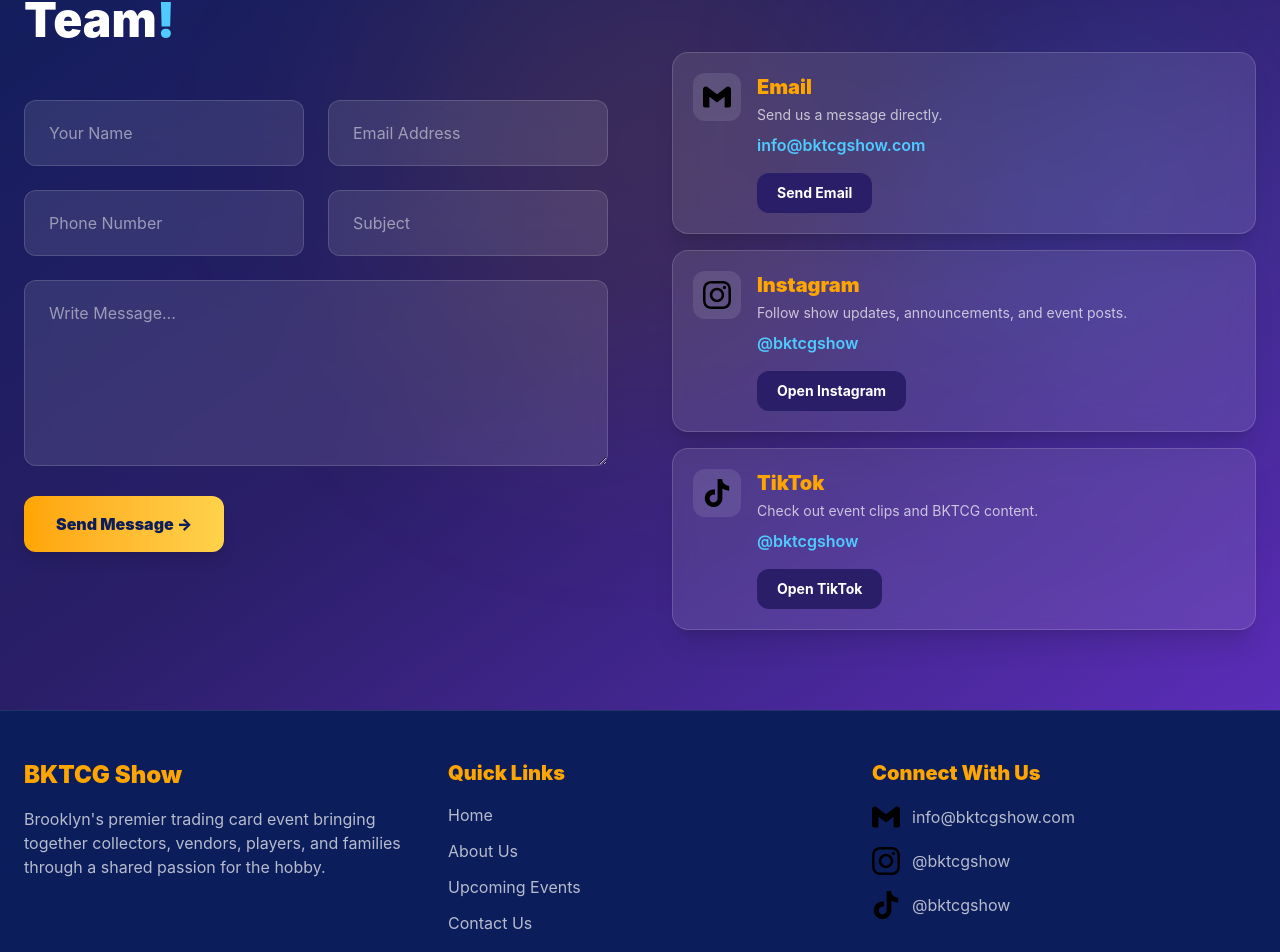
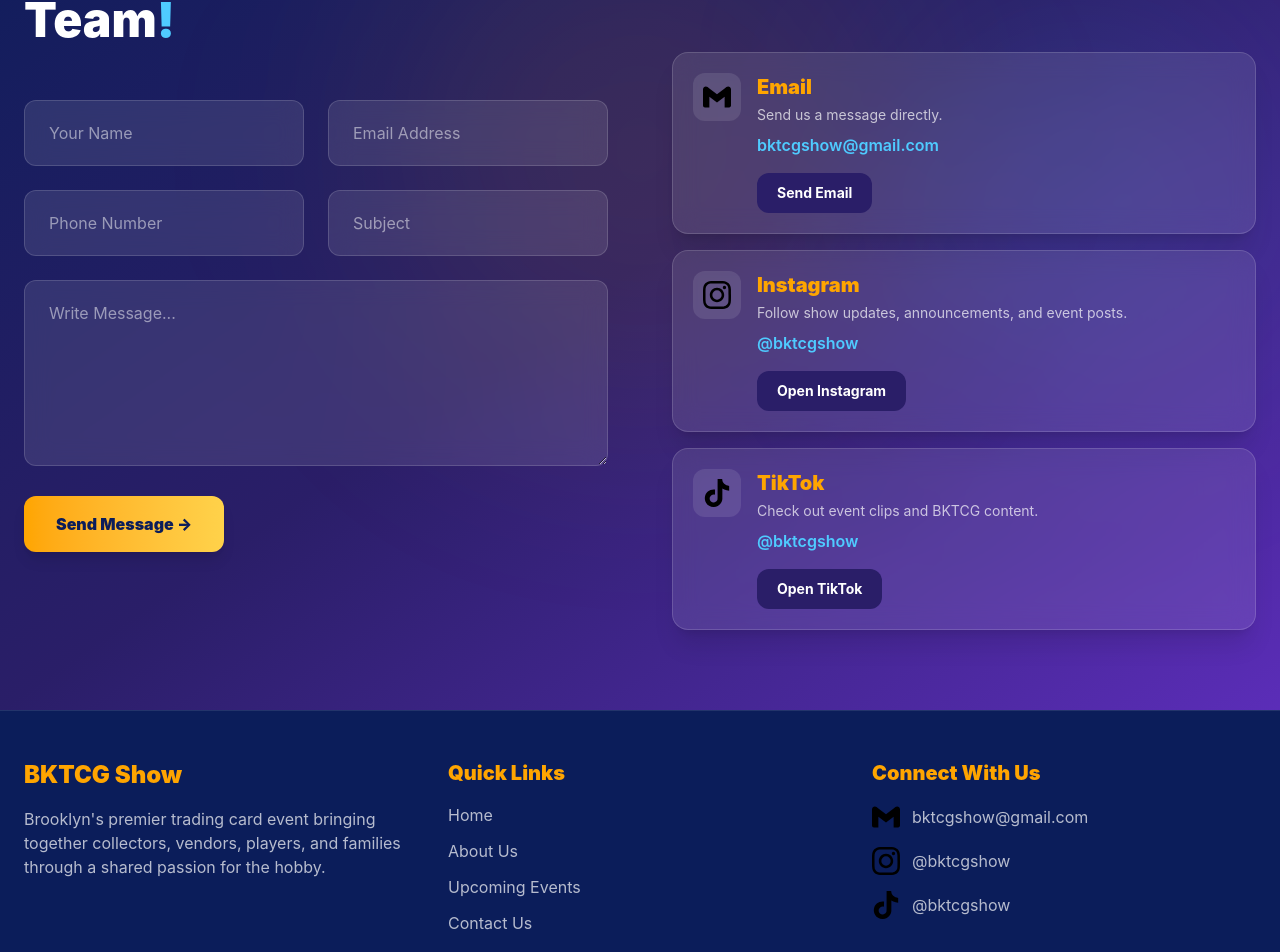
Before and after one commit to chrisw0987/bktcg, a React (Vite) app: page /contact in a window 1280 px wide. Shown: the part 277-1229 px from the top of the page. Built offline with nearby package versions, Linux system fonts and the light colour scheme.

Commit message:
Updated footer and contact us page email

```diff
--- a/src/components/Footer.jsx
+++ b/src/components/Footer.jsx
@@ -48,7 +48,7 @@ function Footer() {
 
               <div className="flex items-center gap-3">
                 <img src={email_logo} className="w-7 h-7"></img>
-                <span>info@bktcgshow.com</span>
+                <span>bktcgshow@gmail.com</span>
               </div>
 
               <div className="flex items-center gap-3">
--- a/src/pages/ContactUs.jsx
+++ b/src/pages/ContactUs.jsx
@@ -149,7 +149,7 @@ function ContactUs() {
                   </p>
 
                   <p className="mt-2 font-semibold text-[#4FCBFF]">
-                    info@bktcgshow.com
+                    bktcgshow@gmail.com
                   </p>
 
                   <a
```
